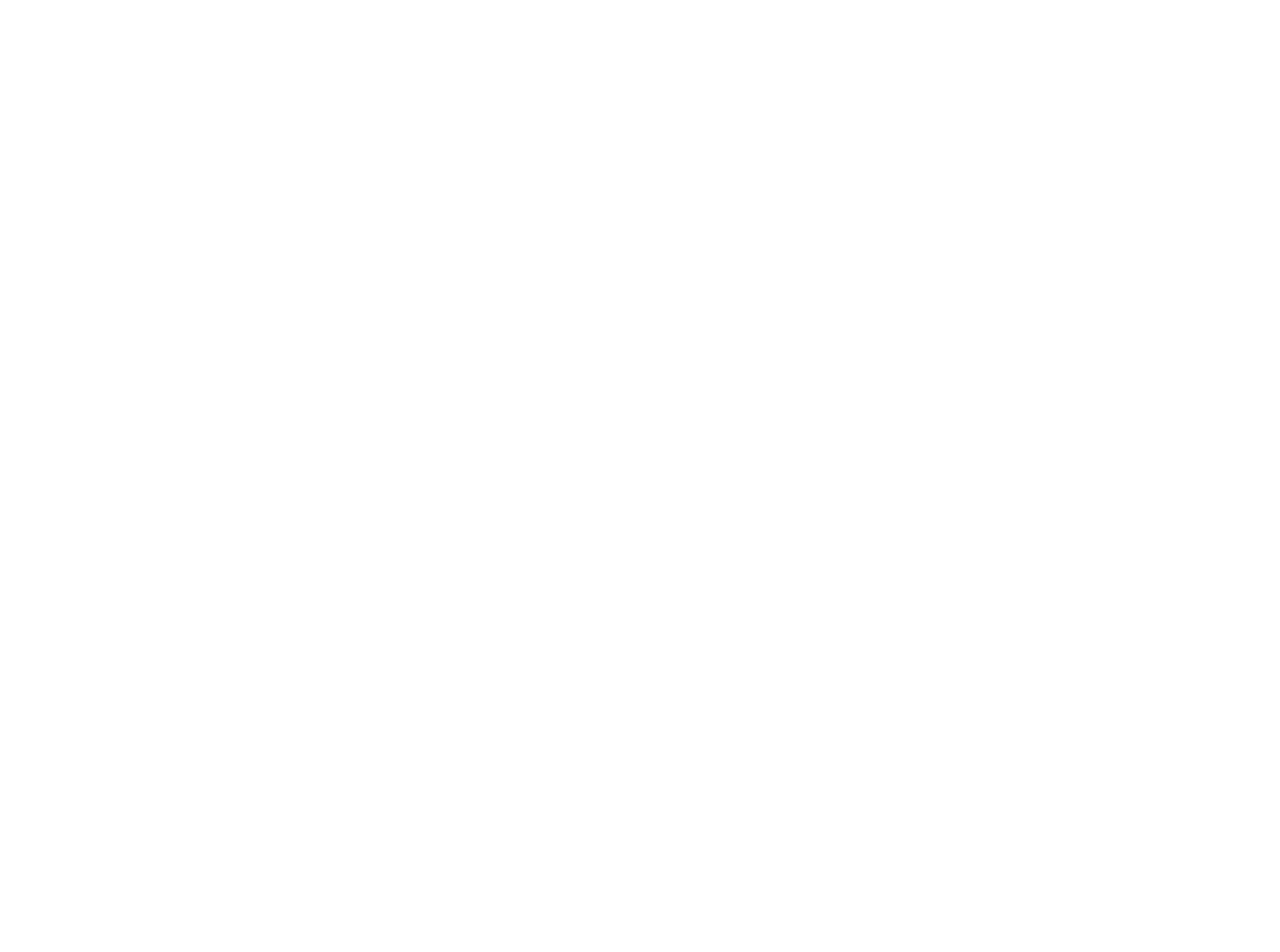
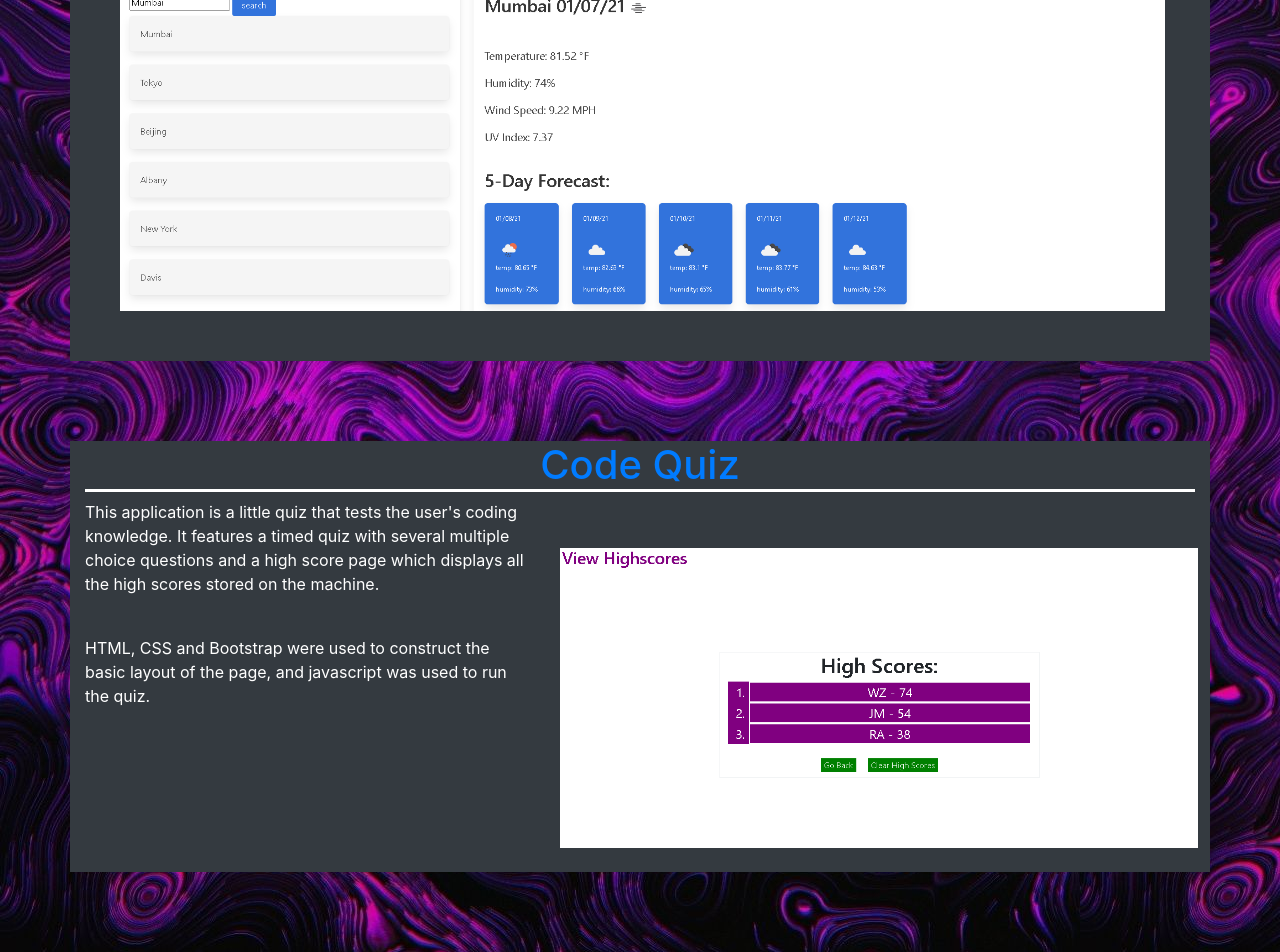
Before and after one commit to jmerges/Portfolio-React, a React (Create React App) app: page /projects in a window 1280 px wide. Shown: the part 3350-4302 px from the top of the page. Before the commit the page ends 2976 px from the top, so only its background shows below. Built offline with nearby package versions, Linux system fonts and the light colour scheme.

Commit message:
Added code quiz project

```diff
--- /dev/null
+++ b/src/components/CodeQuiz.js
@@ -0,0 +1,27 @@
+import React from "react";
+
+function CodeQuiz() {
+    return (
+        <div className="container bg-dark">
+            <h1 id="bioHeader"><a href="https://jmerges.github.io/quiz-game/">Code Quiz</a></h1>
+            <div className="row">
+                <div className="col-5">
+                    <p>This application is a little quiz that tests the user's coding knowledge. It features a timed quiz with several
+                         multiple choice questions and a high score page which displays all the high scores stored on the machine.</p>
+                    <br />
+                    <p>HTML, CSS and Bootstrap were used to construct the basic layout of the page, and javascript was used to run the quiz.</p>
+                    <br />
+                </div>
+                <div className="col-7">
+                    <br />
+                    <br />
+                    <img height="300" src="./CodeQuizImage.png" alt="Code Quiz Preview" />
+                    <br />
+                    <br />
+                </div>
+            </div>
+        </div>
+    )
+}
+
+export default CodeQuiz;
--- a/src/components/WeatherDashboard.js
+++ b/src/components/WeatherDashboard.js
@@ -5,20 +5,16 @@
     <div className="container bg-dark">
         <h1 id="bioHeader"><a href="https://jmerges.github.io/weather-dashboard/">Weather Dashboard</a></h1>
         <div className="row">
-            <div className="col-8">
                 <p>This application searches for a city's weather data and displays it on the screen. It also forecasts the next 5 days for the city.
                          Each time a city is searched it is added to a list that is stored in localstorage. This list is displayed on the left hand side of
                           the screen, and each city on the list is a clickable button that pulls up that city's weather data.</p>
                 <br />
                 <p>I was given an image to go off of, but other than that I built the application from scratch using html,
                          javascript, and <a href="https://bulma.io/">Bulma</a> which is an online collection of CSS classes.</p>
-            </div>
-            <div className="col-4">
-                <br />
-                <br />
-                <img height="300" src="./weatherPreview.png" alt="Weather Preview" />
-            </div>
+                <img style={{margin: 50}}height="400" src="./weatherPreview.png" alt="Weather Preview" />
         </div>
     </div>
     )
 }
+
+export default WeatherDashboard;
--- a/src/pages/projects.js
+++ b/src/pages/projects.js
@@ -2,6 +2,8 @@
 import CountyElection from "../components/CountyElection";
 import CodingHomepage from "../components/CodingHomepage";
 import ClickyGame from "../components/ClickyGame";
+import WeatherDashboard from "../components/WeatherDashboard";
+import CodeQuiz from "../components/CodeQuiz";
 
 function Projects () {
     return (
@@ -9,6 +11,8 @@
         <CountyElection />
         <CodingHomepage />
         <ClickyGame />
+        <WeatherDashboard />
+        <CodeQuiz />
     </div>
     )
 }
```
Also changed, not shown: public/CodeQuizImage.png (added).
